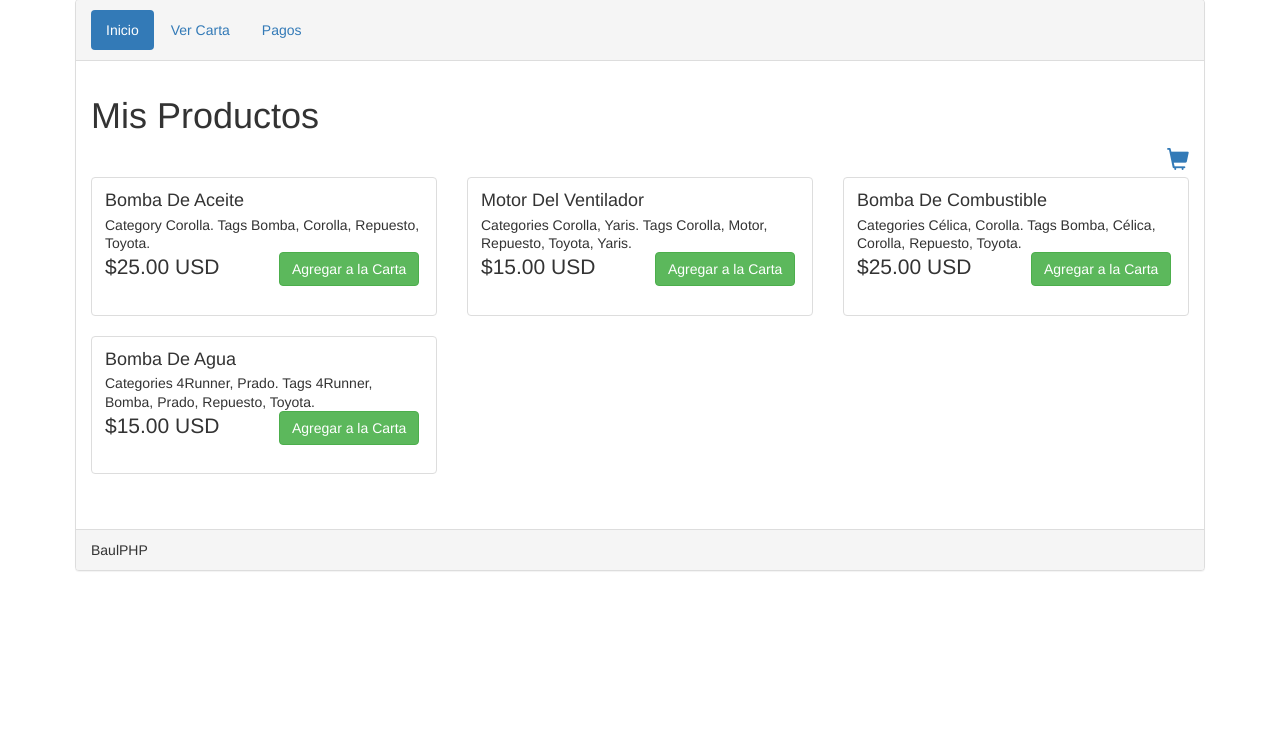
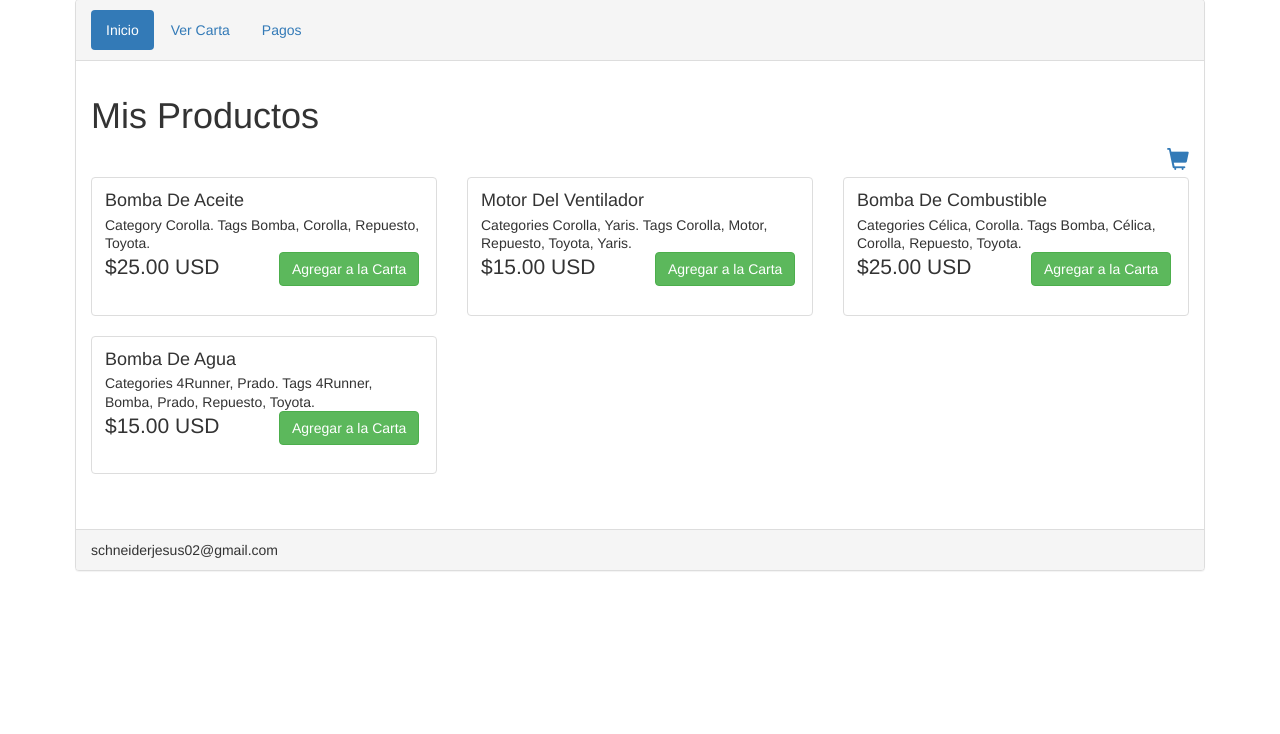
Before and after one commit to Jasikob/proyecto_uneweb, a PHP site: page / in a window 1280 px wide. Shown: the part 21-755 px from the top of the page. Run offline with PHP 8.4, Linux system fonts and the light colour scheme; data comes from the database, SQL or seed files in the repository.

Commit message:
Update index.php

```diff
--- a/index.php
+++ b/index.php
@@ -58,7 +58,7 @@ include 'Configuracion.php';
         <?php } ?>
     </div>
         </div>
- <div class="panel-footer">BaulPHP</div>
+ <div class="panel-footer">schneiderjesus02@gmail.com</div>
  </div><!--Panek cierra-->
 
 </div>
```
